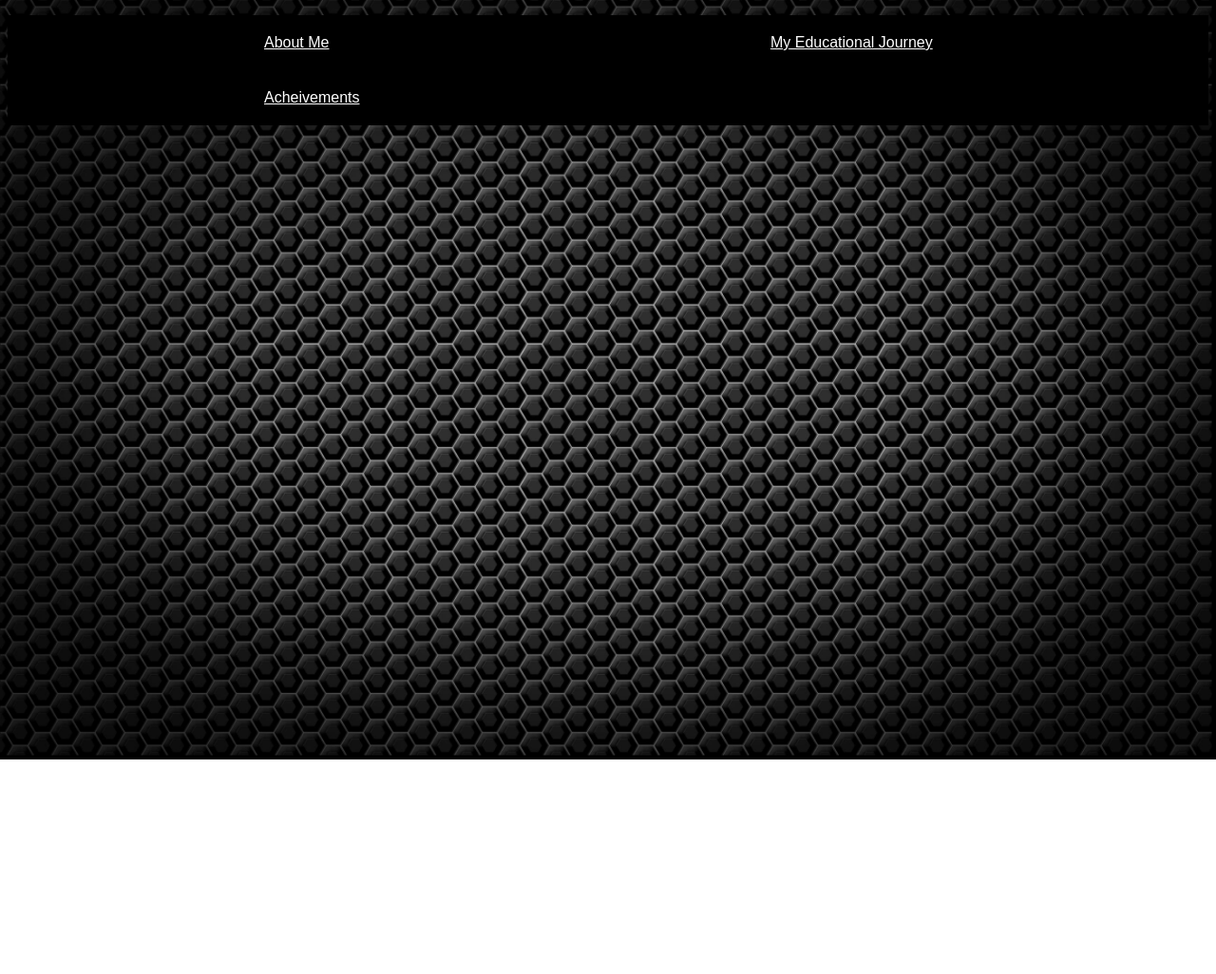
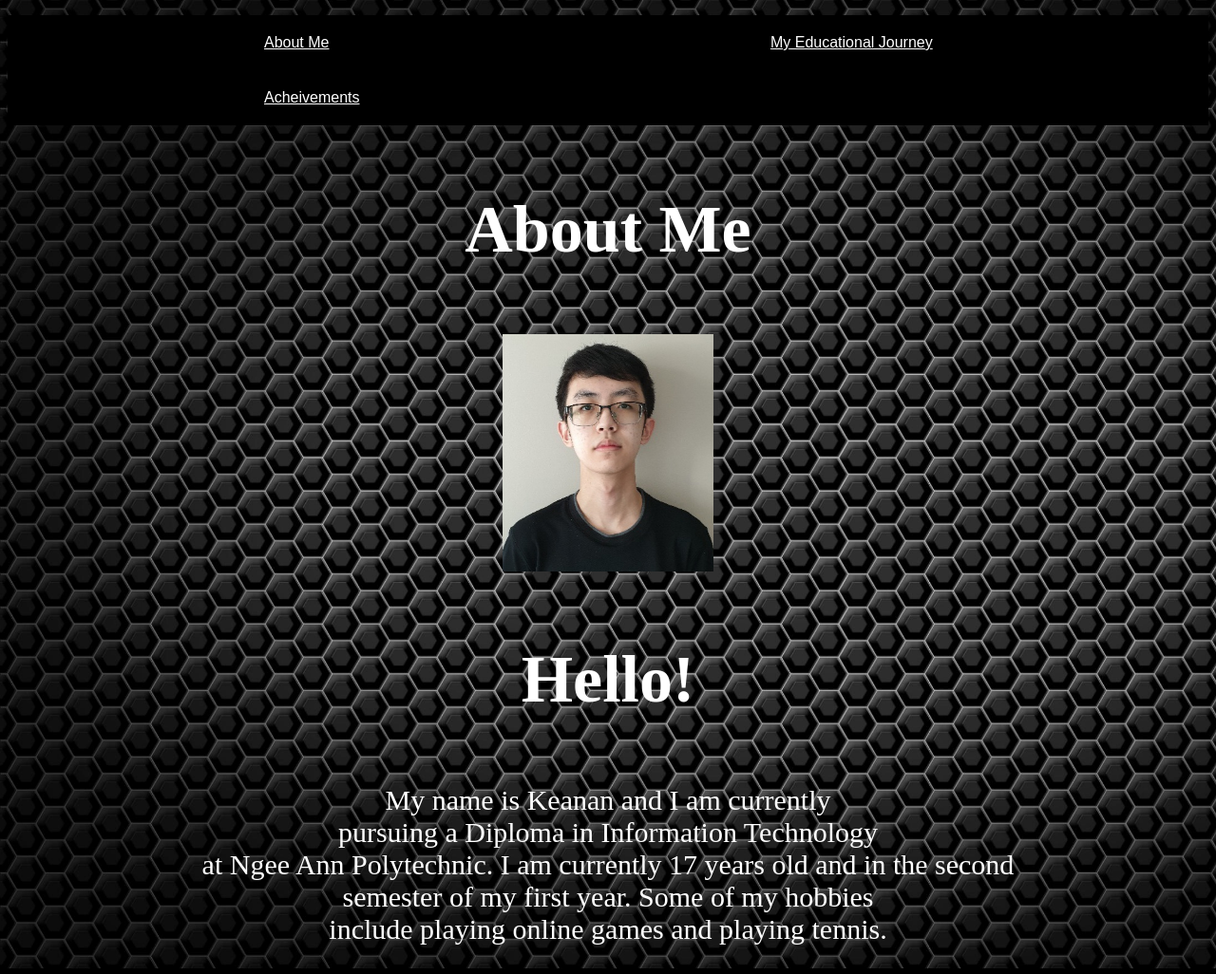
Before and after one commit to Keanan2/Assignment-1, a plain HTML site: page index.html in a window 1280 px wide. Shown: the whole page at 95% size. Before the commit the page ends 800 px from the top, so only its background shows below. Drawn offline with Linux system fonts and the light colour scheme; a web font is replaced by a local one.

Commit message:
multiple page website

```diff
--- a/index.html
+++ b/index.html
@@ -10,6 +10,23 @@
             font-family: 'Mochiy Pop P One', sans-serif;
             background-color: black;
         }
+
+        #heading {
+            color: white;
+            font-size: 70px;
+            text-align: center;
+        }
+
+        #pfp {
+            height: 250px;
+        }
+
+        #paragraph {
+            color: white;
+            font-size: 30px;
+            text-align: center;
+        }
+
     </style>
     <link rel="stylesheet" href="styles.css">
     <link rel="preconnect" href="https://fonts.googleapis.com">
@@ -25,5 +42,26 @@
             <li><a href="#acheivement">Acheivements</a></li>
         </ul>
     </nav>
+    <!-- Main Body of Page 1-->
+    <section id="about">
+        <article>
+            <h1 id="heading">About Me</h1>
+            <center><img id="pfp" src="Profile Picture.jpg"></center>
+            <h1 id="heading">Hello!</h1>
+            <p id="paragraph"> My name is Keanan and I am currently<br>
+                pursuing a Diploma in Information Technology<br>
+                at Ngee Ann Polytechnic. I am currently 17 years old and in the second<br>
+                semester of my first year. Some of my hobbies<br>
+                include playing online games and playing tennis.</p>
+        </article>
+    </section>
+    <!-- Main Body of Page 2-->
+    <section id="edu">
+
+    </section>
+    <!-- Main Body of Page 3-->
+    <section id="acheivement">
+
+    </section>
 </body>
 </html>
```
Also changed, not shown: acheivements.html (added), education.html (added).
